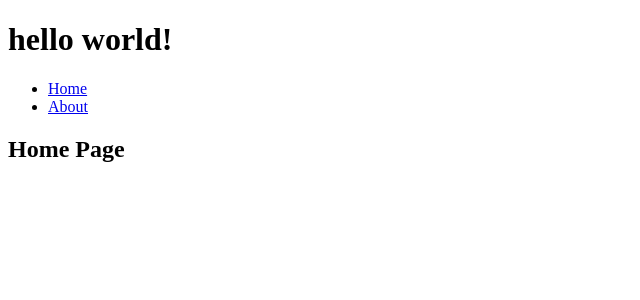
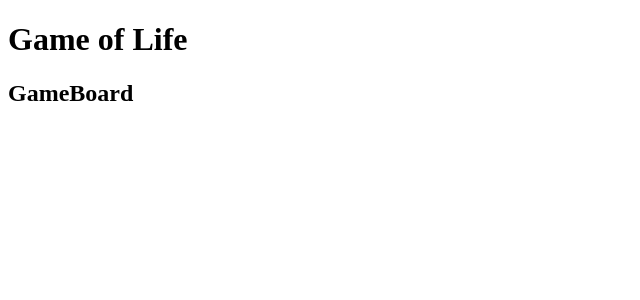
Before and after one commit to rifkegribenes/game-of-life, a React app: page / in a window 1280 px wide. Shown: the top 300 px of the page, without its empty margins (0-640 px from the left). Built offline with nearby package versions, Linux system fonts and the light colour scheme.

Commit message:
project boilerplate

```diff
--- a/package.json
+++ b/package.json
@@ -3,7 +3,7 @@
   "version": "1.0.0",
   "main": "index.jsx",
   "scripts": {
-    "start": "NODE_ENV=development webpack-dev-server",
+    "start": "NODE_ENV=development webpack-dev-server --inline --content-base . --history-api-fallback",
     "build": "NODE_ENV=production webpack -p",
     "test": "eslint src --ext .jsx,.js --fix"
   },
--- a/src/App.jsx
+++ b/src/App.jsx
@@ -1,27 +1,13 @@
 import React from 'react';
 // import PropTypes from 'prop-types';
-import {
-  BrowserRouter,
-  Route,
-  Link,
-} from 'react-router-dom';
 
-import Home from './containers/Home';
-import About from './containers/About';
+import GameBoard from './containers/GameBoard';
 
 const App = () => (
-  <BrowserRouter>
-    <main>
-      <h1>hello world!</h1>
-      <ul>
-        <li><Link to="/">Home</Link></li>
-        <li><Link to="/about">About</Link></li>
-      </ul>
-
-      <Route exact path="/" component={Home} />
-      <Route path="/about" component={About} />
-    </main>
-  </BrowserRouter>
+  <main>
+    <h1>Game of Life</h1>
+    <GameBoard />
+  </main>
     );
 
 export default App;
--- a/src/containers/About.jsx
+++ /dev/null
@@ -1,9 +0,0 @@
-import React from 'react';
-
-const About = () => (
-  <div>
-    <h2>About Page</h2>
-  </div>
-);
-
-export default About;
--- /dev/null
+++ b/src/containers/GameBoard.jsx
@@ -0,0 +1,9 @@
+import React from 'react';
+
+const GameBoard = () => (
+  <div>
+    <h2>GameBoard</h2>
+  </div>
+);
+
+export default GameBoard;
--- a/src/containers/Home.jsx
+++ /dev/null
@@ -1,9 +0,0 @@
-import React from 'react';
-
-const Home = () => (
-  <div>
-    <h2>Home Page</h2>
-  </div>
-);
-
-export default Home;
--- a/webpack.config.js
+++ b/webpack.config.js
@@ -33,6 +33,8 @@ module.exports = {
     headers: {
       'Access-Control-Allow-Origin': '*',
     },
+    historyApiFallback: true,
+    contentBase: './',
   },
   entry: [
     'react-hot-loader/patch',
@@ -57,6 +59,7 @@ module.exports = {
   output: {
     filename: 'index.js',
     path: path.join(__dirname, '/build'),
+    publicPath: '/',
   },
   plugins: dev ?
   [
```
